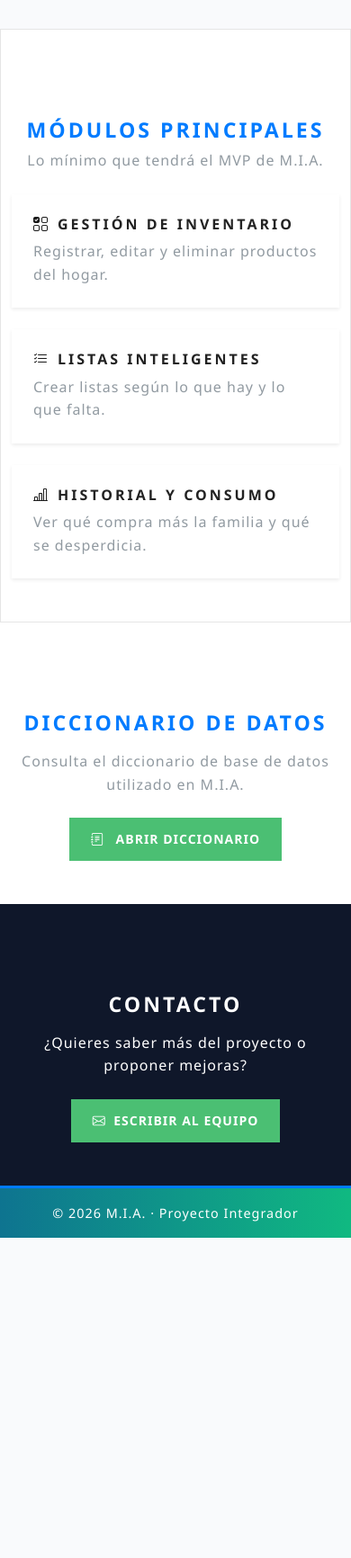
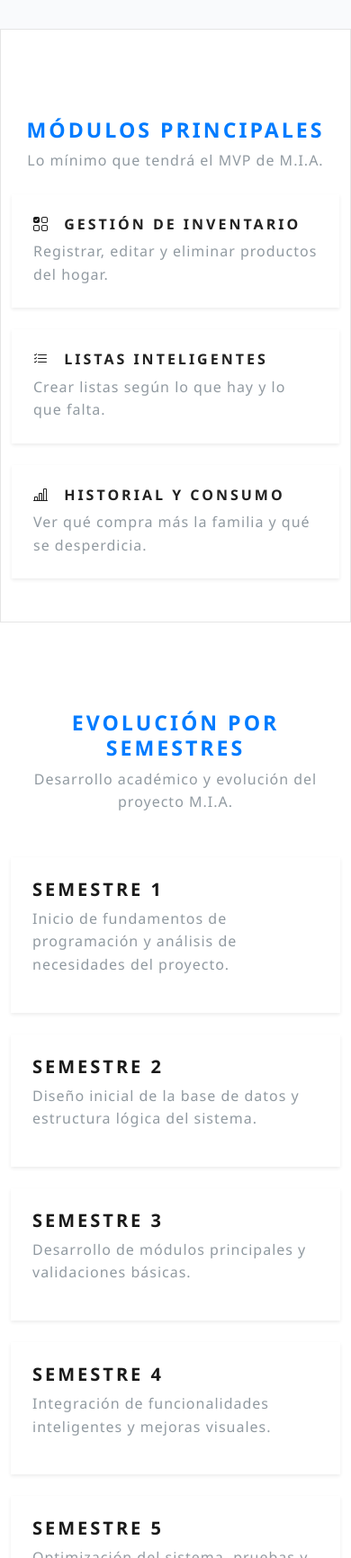
Before and after one commit to neyderab/Mercado, a plain HTML site: page index.html in a window 390 px wide. Shown: the part 4060-5792 px from the top of the page at 90% size. Before the commit the page ends 5436 px from the top, so only its background shows below. Drawn offline with nearby package versions, Linux system fonts and the light colour scheme.

Commit message:
Refactor HTML structure and update comments

```diff
--- a/index.html
+++ b/index.html
@@ -5,16 +5,16 @@
   <meta name="viewport" content="width=device-width, initial-scale=1">
   <title>M.I.A. · Mercado Inteligente Asistido</title>
 
-  <!-- Bootswatch (Bootstrap 5 con tema "Lux") -->
+  <!-- Bootswatch (Bootstrap 5 con tema Lux) -->
   <link rel="stylesheet" href="https://cdn.jsdelivr.net/npm/bootswatch@5.3.2/dist/lux/bootstrap.min.css">
 
   <!-- Bootstrap Icons -->
   <link rel="stylesheet" href="https://cdn.jsdelivr.net/npm/bootstrap-icons@1.11.3/font/bootstrap-icons.css">
 
-  <!-- AOS (animaciones al hacer scroll) -->
+  <!-- AOS -->
   <link rel="stylesheet" href="https://unpkg.com/aos@2.3.4/dist/aos.css" />
 
-  <!-- Tu CSS -->
+  <!-- CSS -->
   <link rel="stylesheet" href="css/style.css">
 </head>
 <body>
@@ -25,15 +25,18 @@
       <a class="navbar-brand fw-bold" href="#">
         <i class="bi bi-bag-check-fill me-1"></i> M.I.A.
       </a>
+
       <button class="navbar-toggler" type="button" data-bs-toggle="collapse" data-bs-target="#menu">
         <span class="navbar-toggler-icon"></span>
       </button>
+
       <div class="collapse navbar-collapse" id="menu">
         <ul class="navbar-nav ms-auto">
           <li class="nav-item"><a class="nav-link" href="#sobre">Sobre</a></li>
           <li class="nav-item"><a class="nav-link" href="#equipo">Equipo</a></li>
           <li class="nav-item"><a class="nav-link" href="#modulos">Módulos</a></li>
-          <li class="nav-item"><a class="nav-link" href="#diccionario">Diccionario</a></li>
+          <li class="nav-item"><a class="nav-link" href="#semestres">Semestres</a></li>
+          <li class="nav-item"><a class="nav-link" href="#diccionario">Diccionarios</a></li>
           <li class="nav-item"><a class="nav-link" href="#contacto">Contacto</a></li>
         </ul>
       </div>
@@ -41,182 +44,433 @@
   </nav>
 
   <!-- HERO -->
-  <header class="hero d-flex align-items-center text-light text-center" style="background: linear-gradient(135deg, #1B263B, #415A77); padding: 100px 0;">
+  <header class="hero d-flex align-items-center text-light text-center"
+    style="background: linear-gradient(135deg, #1B263B, #415A77); padding: 100px 0;">
+
     <div class="container" data-aos="fade-up">
-      <h1 class="display-5 fw-bold mb-3">M.I.A. — Mercado Inteligente Asistido</h1>
+      <h1 class="display-5 fw-bold mb-3">
+        M.I.A. — Mercado Inteligente Asistido
+      </h1>
+
       <p class="lead mb-4">
-        Una aplicación creada por estudiantes para ayudarte a organizar tu mercado, controlar tu inventario y recibir recomendaciones con IA.
+        Una aplicación creada por estudiantes para ayudarte a organizar tu mercado,
+        controlar tu inventario y recibir recomendaciones con IA.
       </p>
-      <a href="#sobre" class="btn btn-light btn-lg me-2">Conocer M.I.A.</a>
-      <a href="#equipo" class="btn btn-outline-light btn-lg">Ver equipo</a>
+
+      <a href="#sobre" class="btn btn-light btn-lg me-2">
+        Conocer M.I.A.
+      </a>
+
+      <a href="#equipo" class="btn btn-outline-light btn-lg">
+        Ver equipo
+      </a>
     </div>
   </header>
 
   <!-- SOBRE -->
   <section id="sobre" class="py-5 bg-light">
+
     <div class="container">
+
       <div class="text-center mb-5" data-aos="fade-up">
         <h2 class="fw-bold">¿Qué es M.I.A.?</h2>
+
         <p class="text-muted">
-          M.I.A. (Mercado Inteligente Asistido) busca resolver el problema de las listas de mercado que no se actualizan,
-          ayudando al usuario a saber qué tiene en casa, qué se va a vencer y qué debería comprar.
+          M.I.A. (Mercado Inteligente Asistido) busca resolver el problema de las listas
+          de mercado que no se actualizan, ayudando al usuario a saber qué tiene en casa,
+          qué se va a vencer y qué debería comprar.
         </p>
       </div>
 
       <div class="row g-4">
+
+        <!-- CARD 1 -->
         <div class="col-md-4" data-aos="fade-up" data-aos-delay="100">
           <div class="card h-100 shadow-sm border-0 text-center">
             <div class="card-body">
+
               <i class="bi bi-box-seam fs-1 text-primary mb-3"></i>
+
               <h5>Inventario del hogar</h5>
-              <p class="text-muted mb-0">Registrar productos, cantidades y fechas de vencimiento de forma sencilla.</p>
+
+              <p class="text-muted mb-0">
+                Registrar productos, cantidades y fechas de vencimiento de forma sencilla.
+              </p>
+
             </div>
           </div>
         </div>
+
+        <!-- CARD 2 -->
         <div class="col-md-4" data-aos="fade-up" data-aos-delay="200">
           <div class="card h-100 shadow-sm border-0 text-center">
             <div class="card-body">
+
               <i class="bi bi-bell fs-1 text-primary mb-3"></i>
+
               <h5>Notificaciones útiles</h5>
-              <p class="text-muted mb-0">Alertas cuando algo se va a acabar o se va a vencer.</p>
+
+              <p class="text-muted mb-0">
+                Alertas cuando algo se va a acabar o se va a vencer.
+              </p>
+
             </div>
           </div>
         </div>
+
+        <!-- CARD 3 -->
         <div class="col-md-4" data-aos="fade-up" data-aos-delay="300">
           <div class="card h-100 shadow-sm border-0 text-center">
             <div class="card-body">
+
               <i class="bi bi-robot fs-1 text-primary mb-3"></i>
+
               <h5>IA para sugerencias</h5>
-              <p class="text-muted mb-0">Recomendaciones según tu perfil: personal o familiar.</p>
-            </div>
+
+              <p class="text-muted mb-0">
+                Recomendaciones según tu perfil: personal o familiar.
+              </p>
+
             </div>
           </div>
         </div>
 
       </div>
+    </div>
   </section>
 
   <!-- EQUIPO -->
   <section id="equipo" class="py-5">
+
     <div class="container">
+
       <div class="text-center mb-5" data-aos="fade-up">
         <h2 class="fw-bold">Equipo del proyecto</h2>
-        <p class="text-muted">Versión académica — Tecnología en Desarrollo de Software</p>
+        <p class="text-muted">
+          Versión académica — Tecnología en Desarrollo de Software
+        </p>
       </div>
 
       <div class="row g-4 justify-content-center">
+
         <!-- Nicole -->
         <div class="col-md-4" data-aos="zoom-in" data-aos-delay="100">
           <div class="card team-card h-100 text-center shadow-sm">
-            <img src="img/nicole.png" alt="Nicole Lamprea" class="team-img img-fluid rounded">
+
+            <img src="img/nicole.png"
+              alt="Nicole Lamprea"
+              class="team-img img-fluid rounded">
+
             <div class="card-body">
               <h4 class="card-title">Nicole Lamprea</h4>
+
               <p class="card-text text-muted small">
                 Creación y soporte de la base de datos para M.I.A.
               </p>
             </div>
+
           </div>
         </div>
 
-        <!-- Neyder (centro) -->
+        <!-- Neyder -->
         <div class="col-md-4" data-aos="zoom-in" data-aos-delay="200">
           <div class="card team-card h-100 text-center shadow-sm border-success border-2">
-            <img src="img/neyder.png" alt="Neyder Arenas" class="team-img img-fluid rounded">
+
+            <img src="img/neyder.png"
+              alt="Neyder Arenas"
+              class="team-img img-fluid rounded">
+
             <div class="card-body">
               <h4 class="card-title text-success">Neyder Arenas</h4>
+
               <p class="card-text text-muted small">
                 Desarrollo del código, documentación y liderazgo técnico del proyecto M.I.A.
               </p>
             </div>
+
           </div>
         </div>
 
         <!-- Camilo -->
         <div class="col-md-4" data-aos="zoom-in" data-aos-delay="300">
           <div class="card team-card h-100 text-center shadow-sm">
-            <img src="img/camilo.png" alt="Camilo Cuesta" class="team-img img-fluid rounded">
+
+            <img src="img/camilo.png"
+              alt="Camilo Cuesta"
+              class="team-img img-fluid rounded">
+
             <div class="card-body">
               <h4 class="card-title">Camilo Cuesta</h4>
+
               <p class="card-text text-muted small">
-                Aportó ideas y referencias de aplicaciones, ayudando a definir el flujo funcional.
+                Aportó ideas y referencias de aplicaciones,
+                ayudando a definir el flujo funcional.
               </p>
             </div>
+
+          </div>
+        </div>
+
+      </div>
+    </div>
+  </section>
+
+  <!-- MODULOS -->
+  <section id="modulos" class="py-5 bg-light">
+
+    <div class="container">
+
+      <div class="text-center mb-4" data-aos="fade-up">
+        <h2 class="fw-bold">Módulos principales</h2>
+
+        <p class="text-muted">
+          Lo mínimo que tendrá el MVP de M.I.A.
+        </p>
+      </div>
+
+      <div class="row g-4">
+
+        <!-- MODULO 1 -->
+        <div class="col-md-4" data-aos="fade-right">
+          <div class="card h-100 border-0 shadow-sm">
+
+            <div class="card-body">
+
+              <h5>
+                <i class="bi bi-ui-checks-grid me-2 text-primary"></i>
+                Gestión de inventario
+              </h5>
+
+              <p class="text-muted mb-0">
+                Registrar, editar y eliminar productos del hogar.
+              </p>
+
+            </div>
+          </div>
+        </div>
+
+        <!-- MODULO 2 -->
+        <div class="col-md-4" data-aos="fade-up">
+          <div class="card h-100 border-0 shadow-sm">
+
+            <div class="card-body">
+
+              <h5>
+                <i class="bi bi-list-check me-2 text-primary"></i>
+                Listas inteligentes
+              </h5>
+
+              <p class="text-muted mb-0">
+                Crear listas según lo que hay y lo que falta.
+              </p>
+
+            </div>
+          </div>
+        </div>
+
+        <!-- MODULO 3 -->
+        <div class="col-md-4" data-aos="fade-left">
+          <div class="card h-100 border-0 shadow-sm">
+
+            <div class="card-body">
+
+              <h5>
+                <i class="bi bi-bar-chart-line me-2 text-primary"></i>
+                Historial y consumo
+              </h5>
+
+              <p class="text-muted mb-0">
+                Ver qué compra más la familia y qué se desperdicia.
+              </p>
+
             </div>
           </div>
         </div>
 
       </div>
+    </div>
   </section>
 
-  <!-- MÓDULOS -->
-  <section id="modulos" class="py-5 bg-light">
+  <!-- SEMESTRES -->
+  <section id="semestres" class="py-5 bg-white">
+
     <div class="container">
-      <div class="text-center mb-4" data-aos="fade-up">
-        <h2 class="fw-bold">Módulos principales</h2>
-        <p class="text-muted">Lo mínimo que tendrá el MVP de M.I.A.</p>
+
+      <div class="text-center mb-5" data-aos="fade-up">
+
+        <h2 class="fw-bold">Evolución por Semestres</h2>
+
+        <p class="text-muted">
+          Desarrollo académico y evolución del proyecto M.I.A.
+        </p>
+
       </div>
+
       <div class="row g-4">
-        <div class="col-md-4" data-aos="fade-right">
-          <div class="card h-100 border-0 shadow-sm">
+
+        <!-- Semestre 1 -->
+        <div class="col-md-4" data-aos="fade-up">
+          <div class="card h-100 shadow-sm border-0">
             <div class="card-body">
-              <h5><i class="bi bi-ui-checks-grid me-2 text-primary"></i>Gestión de inventario</h5>
-              <p class="text-muted mb-0">Registrar, editar y eliminar productos del hogar.</p>
+              <h4 class="text-primary">Semestre 1</h4>
+
+              <p class="text-muted">
+                Inicio de fundamentos de programación y análisis de necesidades del proyecto.
+              </p>
             </div>
           </div>
         </div>
-        <div class="col-md-4" data-aos="fade-up">
-          <div class="card h-100 border-0 shadow-sm">
+
+        <!-- Semestre 2 -->
+        <div class="col-md-4" data-aos="fade-up" data-aos-delay="100">
+          <div class="card h-100 shadow-sm border-0">
             <div class="card-body">
-              <h5><i class="bi bi-list-check me-2 text-primary"></i>Listas inteligentes</h5>
-              <p class="text-muted mb-0">Crear listas según lo que hay y lo que falta.</p>
+              <h4 class="text-primary">Semestre 2</h4>
+
+              <p class="text-muted">
+                Diseño inicial de la base de datos y estructura lógica del sistema.
+              </p>
             </div>
           </div>
         </div>
-        <div class="col-md-4" data-aos="fade-left">
-          <div class="card h-100 border-0 shadow-sm">
+
+        <!-- Semestre 3 -->
+        <div class="col-md-4" data-aos="fade-up" data-aos-delay="200">
+          <div class="card h-100 shadow-sm border-0">
             <div class="card-body">
-              <h5><i class="bi bi-bar-chart-line me-2 text-primary"></i>Historial y consumo</h5>
-              <p class="text-muted mb-0">Ver qué compra más la familia y qué se desperdicia.</p>
+              <h4 class="text-primary">Semestre 3</h4>
+
+              <p class="text-muted">
+                Desarrollo de módulos principales y validaciones básicas.
+              </p>
             </div>
           </div>
         </div>
+
+        <!-- Semestre 4 -->
+        <div class="col-md-4" data-aos="fade-up">
+          <div class="card h-100 shadow-sm border-0">
+            <div class="card-body">
+              <h4 class="text-primary">Semestre 4</h4>
+
+              <p class="text-muted">
+                Integración de funcionalidades inteligentes y mejoras visuales.
+              </p>
+            </div>
+          </div>
+        </div>
+
+        <!-- Semestre 5 -->
+        <div class="col-md-4" data-aos="fade-up" data-aos-delay="100">
+          <div class="card h-100 shadow-sm border-0">
+            <div class="card-body">
+              <h4 class="text-primary">Semestre 5</h4>
+
+              <p class="text-muted">
+                Optimización del sistema, pruebas y documentación técnica.
+              </p>
+            </div>
+          </div>
+        </div>
+
+        <!-- Semestre 6 -->
+        <div class="col-md-4" data-aos="fade-up" data-aos-delay="200">
+          <div class="card h-100 shadow-sm border-0">
+            <div class="card-body">
+              <h4 class="text-primary">Semestre 6</h4>
+
+              <p class="text-muted">
+                Presentación final del proyecto integrador y mejoras futuras.
+              </p>
+            </div>
+          </div>
+        </div>
+
       </div>
     </div>
   </section>
 
-  <!-- DICCIONARIO -->
-  <section id="diccionario" class="py-5 text-center bg-white">
+  <!-- DICCIONARIOS -->
+  <section id="diccionario" class="py-5 text-center bg-light">
+
     <div class="container" data-aos="fade-up">
-      <h2 class="fw-bold mb-3">Diccionario de Datos</h2>
-      <p class="text-muted mb-4">Consulta el diccionario de base de datos utilizado en M.I.A.</p>
-      <a href="data/diccionario.html" target="_blank" class="btn btn-success">
-        <i class="bi bi-journal-text me-2"></i> Abrir Diccionario
+
+      <h2 class="fw-bold mb-3">
+        Diccionarios de Datos
+      </h2>
+
+      <p class="text-muted mb-4">
+        Consulta los diccionarios utilizados en M.I.A.
+      </p>
+
+      <div class="d-flex flex-column flex-md-row justify-content-center gap-3">
+
+        <!-- Diccionario 1 -->
+        <a href="data/diccionario.html"
+          target="_blank"
+          class="btn btn-success btn-lg">
+
+          <i class="bi bi-journal-text me-2"></i>
+          Abrir Diccionario 1
         </a>
+
+        <!-- Diccionario 2 -->
+        <a href="data/diccionario2.html"
+          target="_blank"
+          class="btn btn-primary btn-lg">
+
+          <i class="bi bi-book me-2"></i>
+          Abrir Diccionario 2
+        </a>
+
+      </div>
+
     </div>
   </section>
 
   <!-- CONTACTO -->
-  <section id="contacto" class="py-5 text-center" style="background-color: #0f172a;">
+  <section id="contacto"
+    class="py-5 text-center"
+    style="background-color: #0f172a;">
+
     <div class="container" data-aos="fade-up">
-      <h2 class="text-light mb-3">Contacto</h2>
-      <p class="text-light mb-4">¿Quieres saber más del proyecto o proponer mejoras?</p>
-      <a href="mailto:narenasb@academia.usbbog.edu.co" class="btn btn-success">
-        <i class="bi bi-envelope me-1"></i> Escribir al equipo
+
+      <h2 class="text-light mb-3">
+        Contacto
+      </h2>
+
+      <p class="text-light mb-4">
+        ¿Quieres saber más del proyecto o proponer mejoras?
+      </p>
+
+      <a href="mailto:narenasb@academia.usbbog.edu.co"
+        class="btn btn-success">
+
+        <i class="bi bi-envelope me-1"></i>
+        Escribir al equipo
       </a>
+
     </div>
   </section>
 
   <!-- FOOTER -->
   <footer class="bg-dark text-center text-light py-3">
-    <p class="mb-0">© <span id="year"></span> M.I.A. · Proyecto Integrador</p>
+    <p class="mb-0">
+      © <span id="year"></span> M.I.A. · Proyecto Integrador
+    </p>
   </footer>
 
-  <!-- Scripts -->
+  <!-- SCRIPTS -->
   <script src="https://cdn.jsdelivr.net/npm/bootstrap@5.3.2/dist/js/bootstrap.bundle.min.js"></script>
+
   <script src="https://unpkg.com/aos@2.3.4/dist/aos.js"></script>
+
   <script>
     AOS.init();
-    document.getElementById('year').textContent = new Date().getFullYear();
+
+    document.getElementById('year').textContent =
+      new Date().getFullYear();
   </script>
+
 </body>
 </html>
```
Lines whose indentation alone changed are shown as unchanged.
